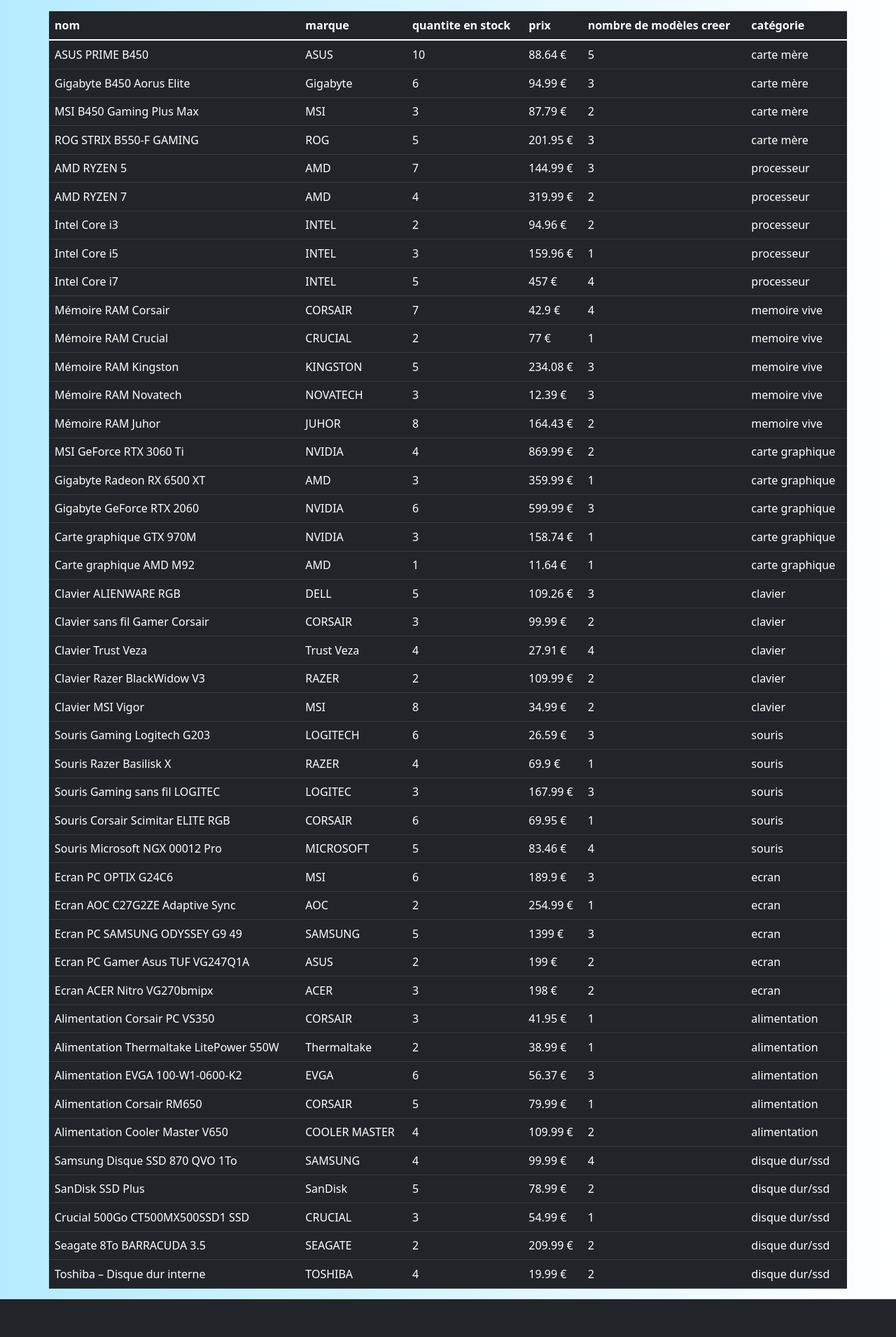
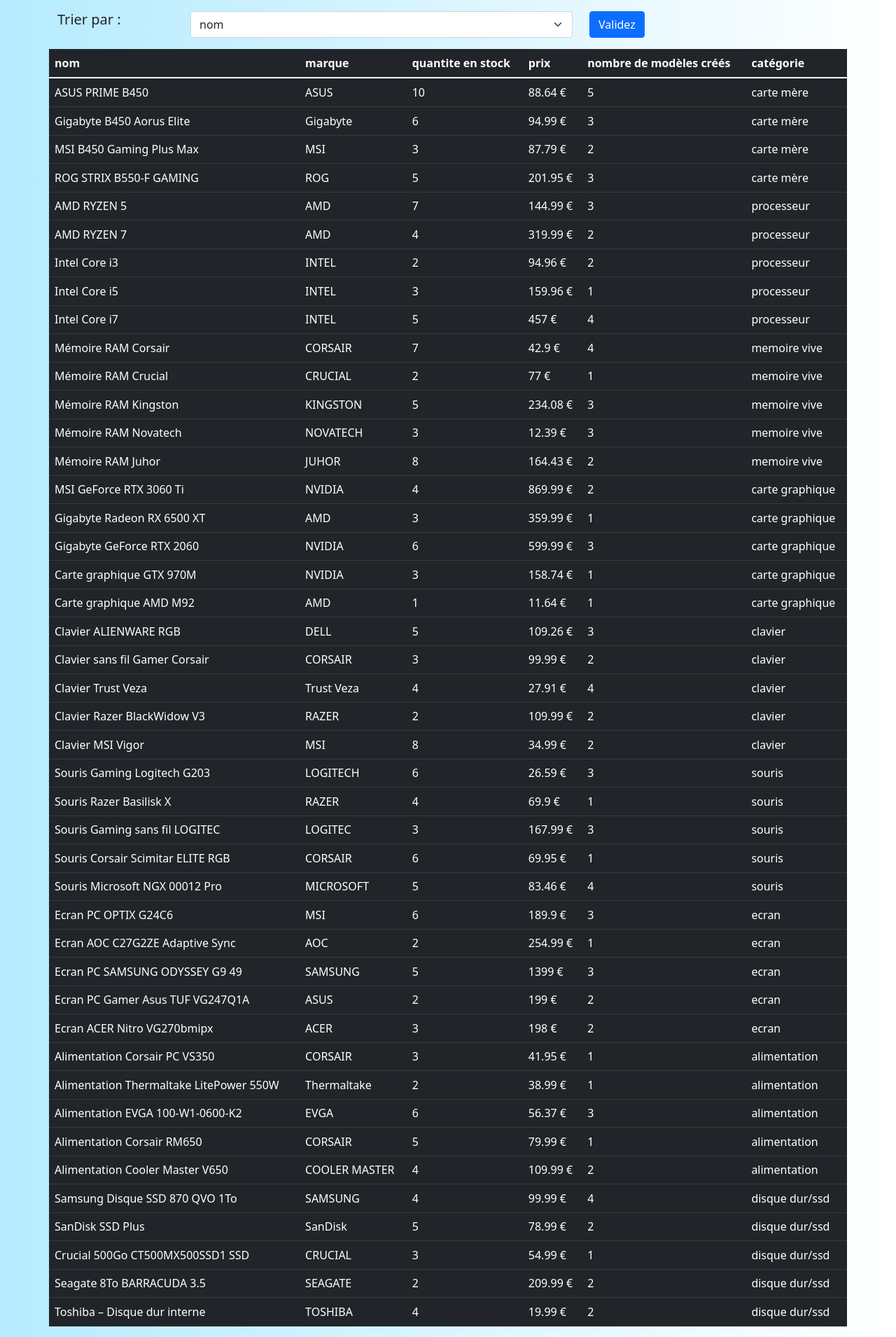
Before and after one commit to Sofiane068/Projet-montage-d-ordinateurs, a PHP site: page /index.php?page=gestionPieces in a window 1280 px wide. Shown: the whole page at 70% size. Before the commit the page ends 1856 px from the top, so only its background shows below. Run offline with PHP 8.4, Linux system fonts and the light colour scheme; data comes from the database, SQL or seed files in the repository; data that the repository does not hold is empty; a stand-in replaces the project's code that opens the database connection; some libraries are stand-ins or nearby versions.

Commit message:
ajout dun select

```diff
--- a/pages/gestionPieces.php
+++ b/pages/gestionPieces.php
@@ -13,6 +13,24 @@ $pieces = $sth->fetchAll();
 
 <div class="container">
     <div class="row mt-3">
+        <div class="col-2">
+            <h5>Trier par :</h5>
+        </div>
+        <div class="col-6">
+            <select class="form-select" aria-label="Default select example">
+                <option value="1">nom</option>
+                <option value="2">marque</option>
+                <option value="3">quantite en stock</option>
+                <option value="4">prix</option>
+                <option value="5">nombre de modèles créés</option>
+                <option value="6">date d'ajout</option>
+            </select>
+        </div>
+        <div class="col">
+            <a href="" class="btn btn-primary">Validez</a>
+        </div>
+    </div>
+    <div class="row mt-3">
         <table class="table table-dark">
             <thead>
                 <tr>
@@ -20,7 +38,7 @@ $pieces = $sth->fetchAll();
                     <th scope="col">marque</th>
                     <th scope="col">quantite en stock</th>
                     <th scope="col">prix</th>
-                    <th scope="col">nombre de modèles creer</th>
+                    <th scope="col">nombre de modèles créés</th>
                     <th scope="col">catégorie</th>
                 </tr>
             </thead>
```
